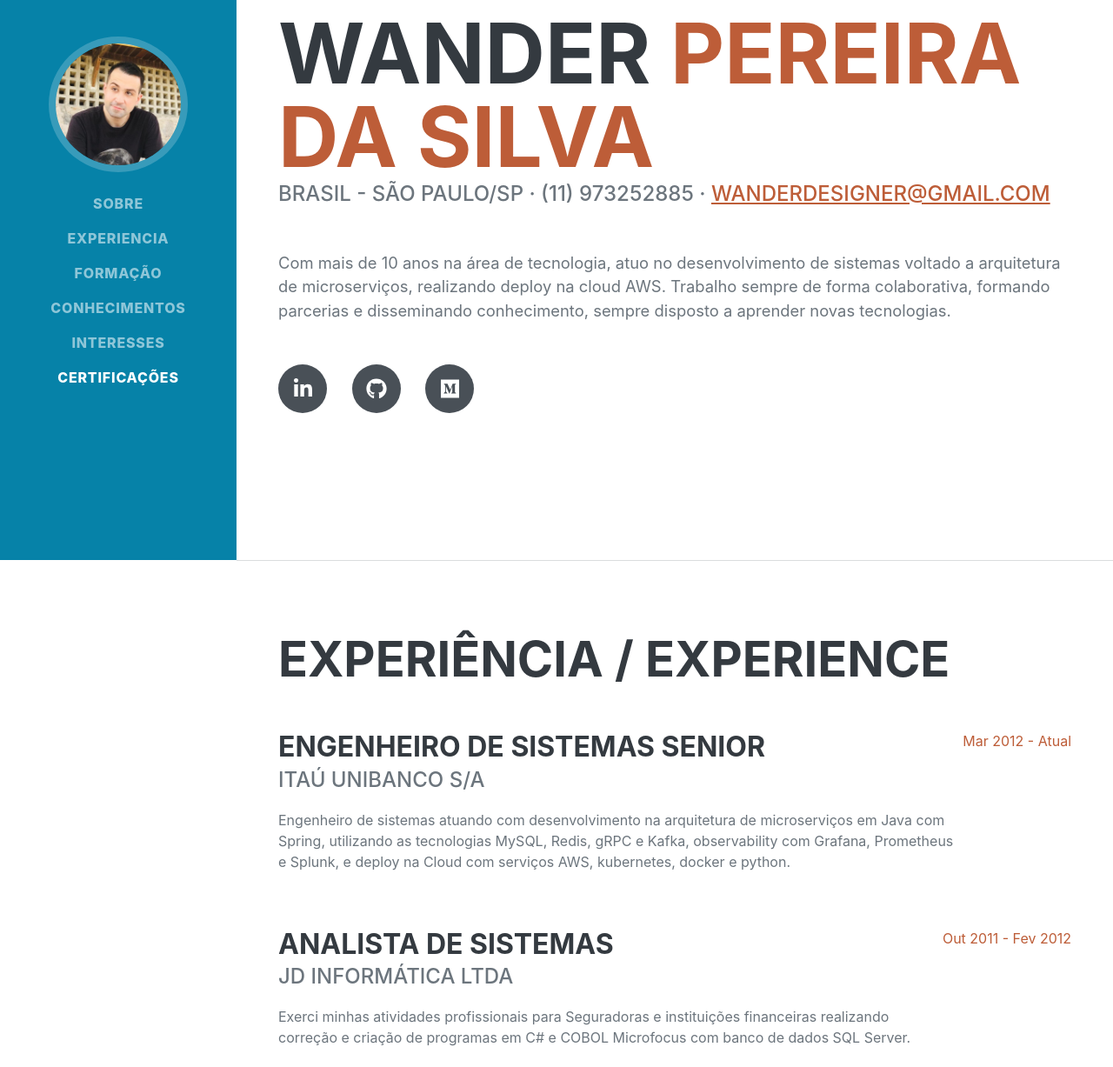
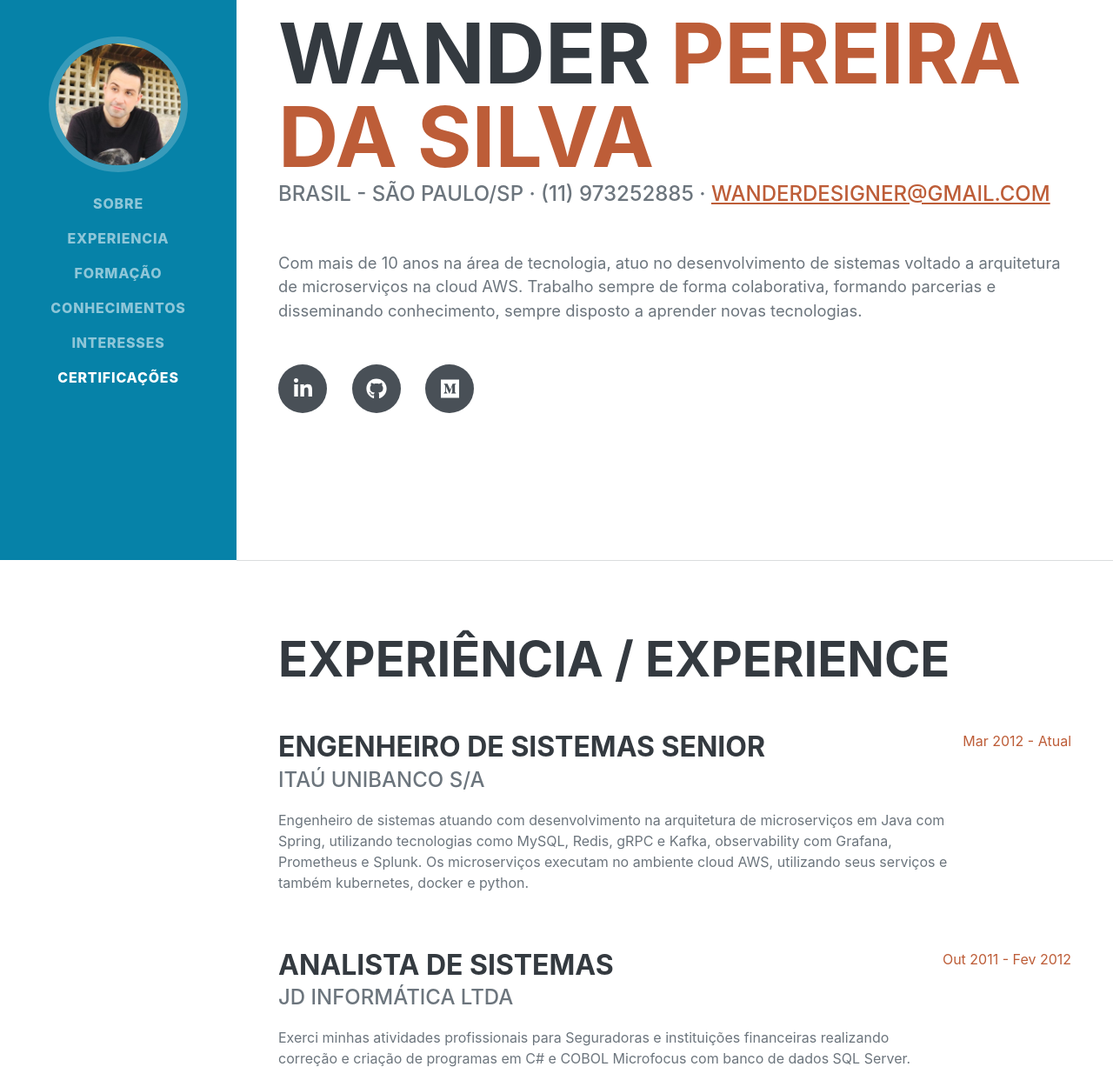
Before and after one commit to wandpsilva/wandpsilva.github.io, a plain HTML site: page index.html in a window 1280 px wide. Shown: the part 156-1383 px from the top of the page at 87% size. Drawn offline with nearby package versions, Linux system fonts and the light colour scheme; a web font is replaced by a local one.

Commit message:
description of my current job

```diff
--- a/index.html
+++ b/index.html
@@ -48,7 +48,7 @@
                         Brasil - São Paulo/SP · (11) 973252885 ·
                         <a href="mailto:wanderdesigner@gmail.com">wanderdesigner@gmail.com</a>
                     </div>
-                    <p class="lead mb-5">Com mais de 10 anos na área de tecnologia, atuo no desenvolvimento de sistemas voltado a arquitetura de microserviços, realizando deploy na cloud AWS. Trabalho sempre de forma colaborativa, formando parcerias e disseminando conhecimento, sempre disposto a aprender novas tecnologias.</p>
+                    <p class="lead mb-5">Com mais de 10 anos na área de tecnologia, atuo no desenvolvimento de sistemas voltado a arquitetura de microserviços na cloud AWS. Trabalho sempre de forma colaborativa, formando parcerias e disseminando conhecimento, sempre disposto a aprender novas tecnologias.</p>
                     <div class="social-icons">
                         <a class="social-icon" href="https://www.linkedin.com/in/wander-p-da-silva-3113aa34/" target="_blank"><i class="fab fa-linkedin-in"></i></a>
                         <a class="social-icon" href="https://github.com/wandpsilva" target="_blank"><i class="fab fa-github"></i></a>
@@ -66,7 +66,7 @@
                         <div class="flex-grow-1">
                             <h3 class="mb-0">Engenheiro de sistemas senior</h3>
                             <div class="subheading mb-3">Itaú Unibanco S/A</div>
-                            <p>Engenheiro de sistemas atuando com desenvolvimento na arquitetura de microserviços em Java com Spring, utilizando as tecnologias MySQL, Redis, gRPC e Kafka, observability com Grafana, Prometheus e Splunk, e deploy na Cloud com serviços AWS, kubernetes, docker e python.</p>
+                            <p>Engenheiro de sistemas atuando com desenvolvimento na arquitetura de microserviços em Java com Spring, utilizando tecnologias como MySQL, Redis, gRPC e Kafka, observability com Grafana, Prometheus e Splunk. Os microserviços executam no ambiente cloud AWS, utilizando seus serviços e também kubernetes, docker e python.</p>
                         </div>
                         <div class="flex-shrink-0"><span class="text-primary">Mar 2012 - Atual</span></div>
                     </div>
```
